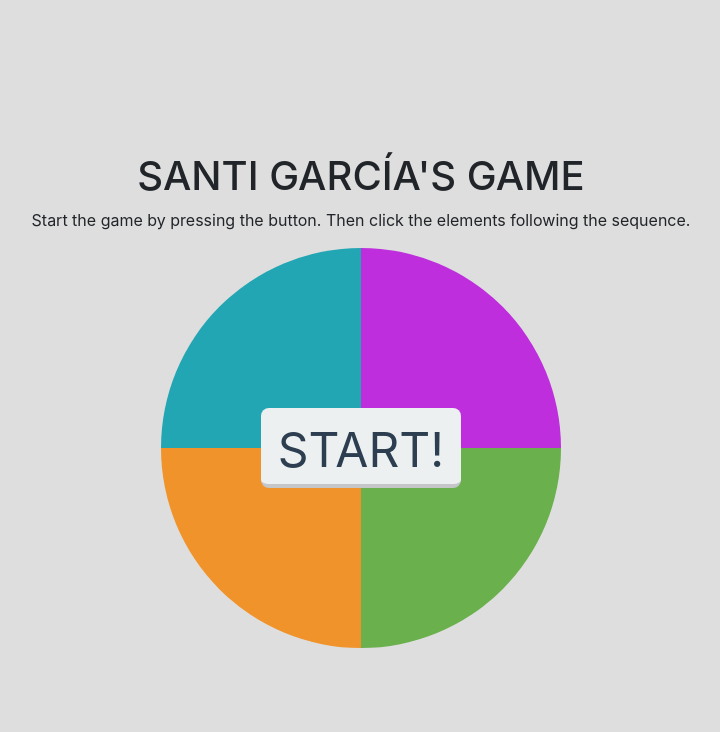
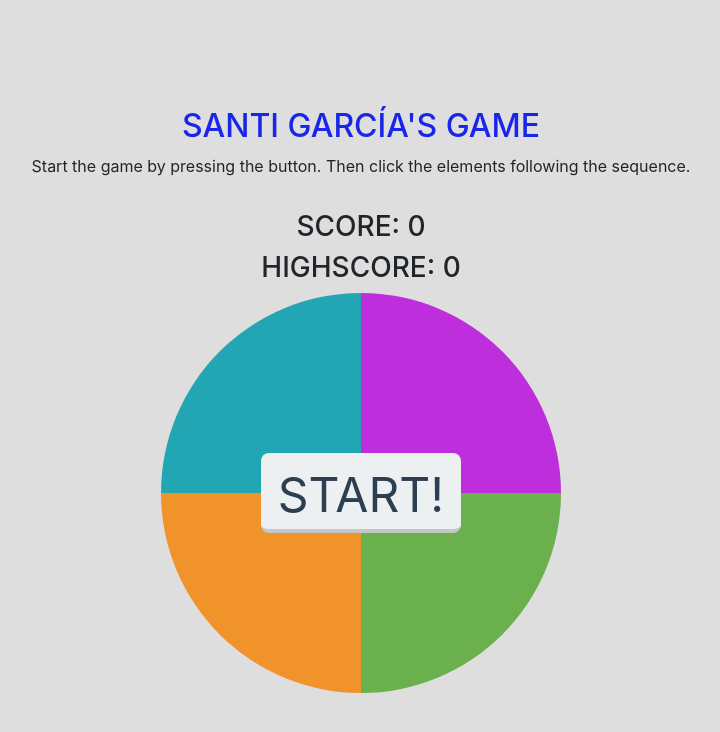
Before and after one commit to san99tiago/javascript-legend, a plain HTML site: page PROJECTS/SIMON_GAME/simon_game.html in a window 1280 px wide. Shown: the whole page, without its empty margins (279-999 px from the left). Drawn offline with nearby package versions, Linux system fonts and the light colour scheme.

Commit message:
Updated simon_game to add extra bootstrap properties to align button center

```diff
--- a/PROJECTS/SIMON_GAME/simon_game.html
+++ b/PROJECTS/SIMON_GAME/simon_game.html
@@ -17,15 +17,21 @@
 
         <div class="row text-center mt-5">
             <div class="col-12">
-                <h1>SANTI GARC&Iacute;A'S GAME</h1>
+                <h2>SANTI GARC&Iacute;A'S GAME</h2>
                 <p>Start the game by pressing the button. Then click the elements following the sequence.</p>
             </div>
         </div>
 
+        <div class="row text-center mt-3">
+            <div class="col">
+                <h3>SCORE: <span id="score">0</span></h3>
+                <h3>HIGHSCORE: <span id="highscore">0</span></h3>
+            </div>
+        </div>
 
         <div class="row text-center">
             <div class="col">
-                <div class="gameboard m-auto">
+                <div class="gameboard align-items-center m-auto">
                     <!-- attributes with the structure of "data-something" appear in an -->
                     <!-- special "dataset" attribute on browser DOM-->
                     <div id="blue" class="color blue left" data-color="blue"></div>
```
